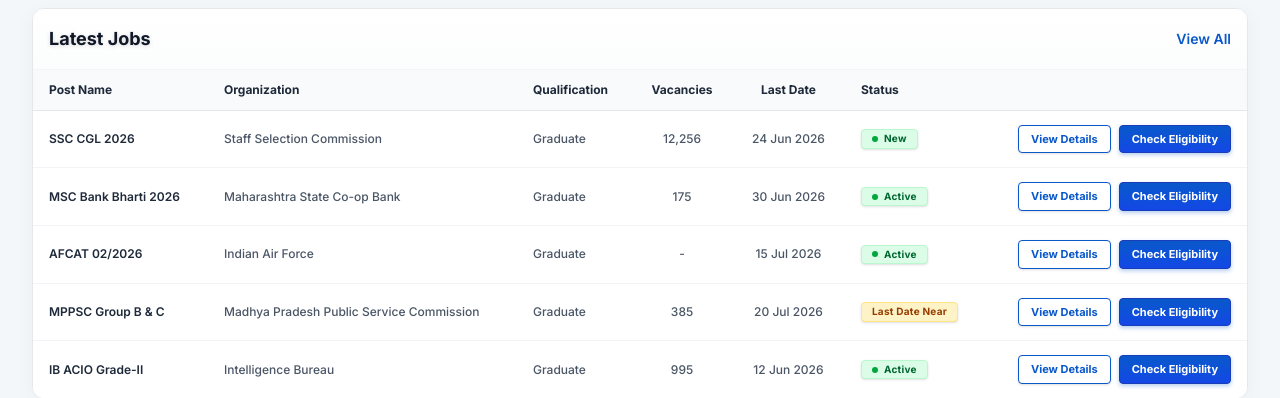
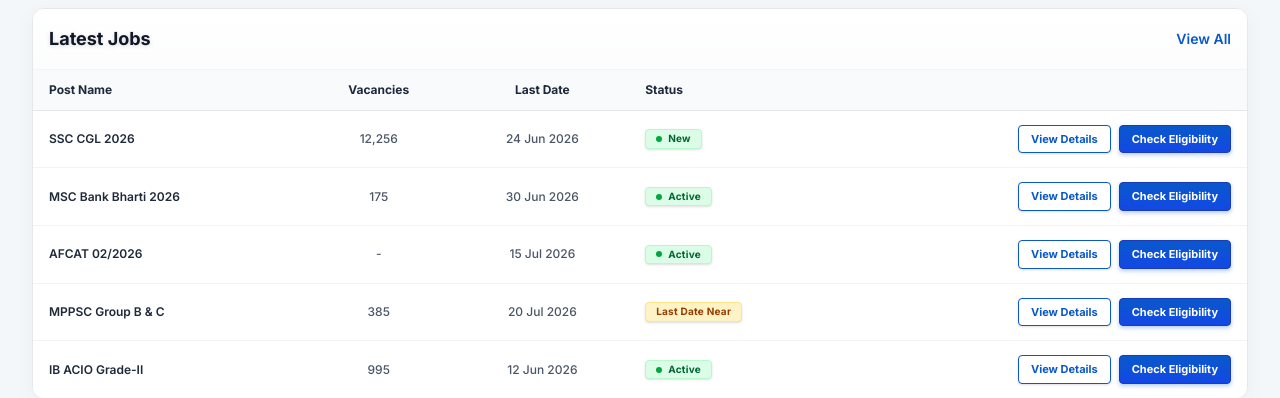
Before and after one commit to sarkaripassport/sarkaripassport, a Next.js app: page / in a window 1280 px wide. Shown: the part 443-841 px from the top of the page. Built offline with nearby package versions, Linux system fonts and the light colour scheme.

Commit message:
UI tweak: Remove Qualification and Organization columns from Latest Jobs table

```diff
--- a/src/app/page.tsx
+++ b/src/app/page.tsx
@@ -93,8 +93,6 @@
               <thead className="text-xs text-gray-800 font-bold bg-gray-50 border-b border-gray-200">
                 <tr>
                   <th className="px-4 py-3 whitespace-nowrap">Post Name</th>
-                  <th className="px-4 py-3 whitespace-nowrap">Organization</th>
-                  <th className="px-4 py-3 whitespace-nowrap">Qualification</th>
                   <th className="px-4 py-3 whitespace-nowrap text-center">Vacancies</th>
                   <th className="px-4 py-3 whitespace-nowrap text-center">Last Date</th>
                   <th className="px-4 py-3 whitespace-nowrap">Status</th>
@@ -111,8 +109,6 @@
                 ].map((job, i) => (
                   <tr key={i} className="group hover:bg-blue-50/40 text-gray-800 font-semibold bg-white transition-all duration-200">
                     <td className="px-4 py-3.5 group-hover:text-[#0A58CA] transition-colors">{job.title}</td>
-                    <td className="px-4 py-3.5 text-gray-600 font-medium group-hover:text-gray-900 transition-colors">{job.org}</td>
-                    <td className="px-4 py-3.5 text-gray-600 font-medium">{job.qual}</td>
                     <td className="px-4 py-3.5 text-center text-gray-600 font-medium">{job.vac}</td>
                     <td className="px-4 py-3.5 text-center text-gray-600 font-medium">{job.date}</td>
                     <td className="px-4 py-3.5">
```
